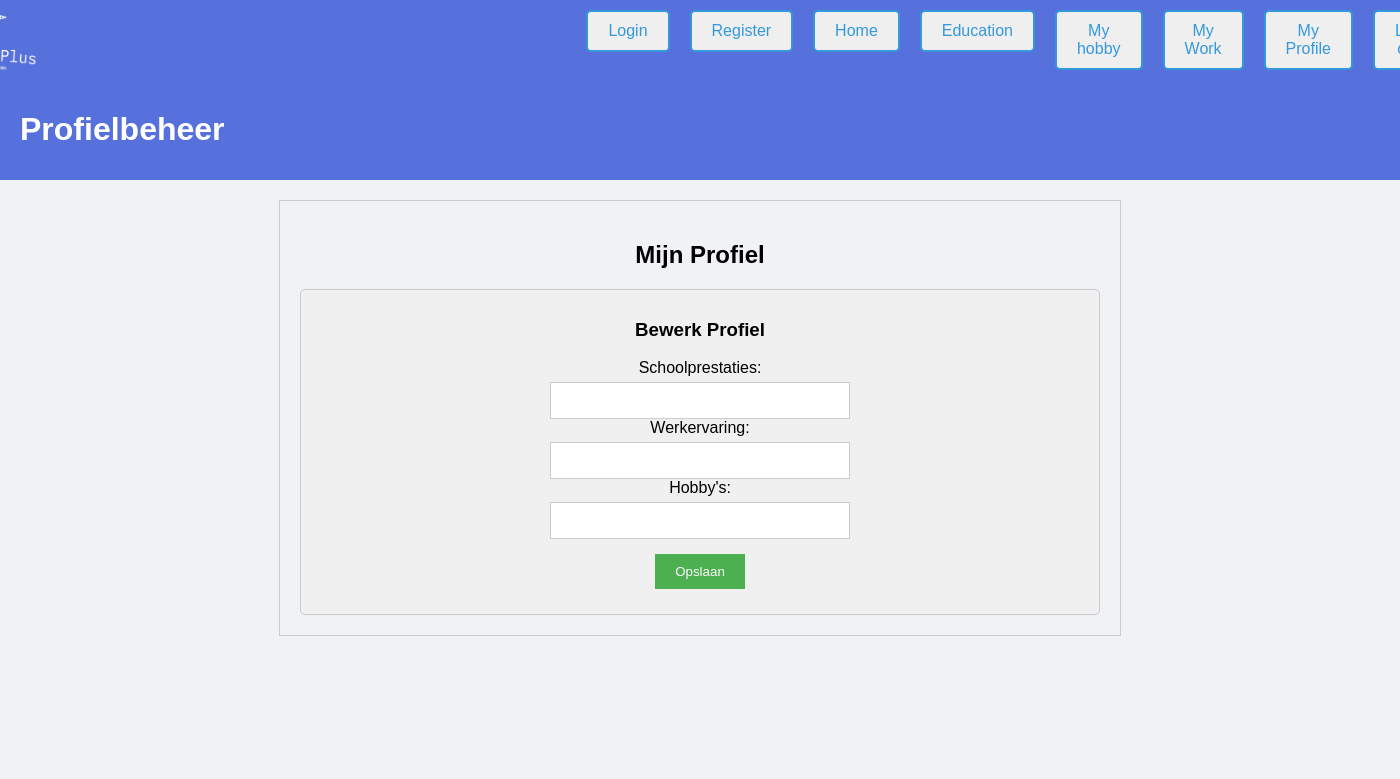
After one commit to pmecpmec/ProfileApp, a PHP site: page /Profile.php in a window 1400 px wide; the page is wider, and only the part inside the window is pictured. The commit adds this page. Shown: the top 779 px of that part. Run offline with PHP 8.4, Linux system fonts and the light colour scheme.

Commit message:
profile aangemaakt

```diff
--- /dev/null
+++ b/ProfileApp/Profile.php
@@ -0,0 +1,74 @@
+<?php
+session_start(); // Start de sessie
+
+// Hier kun je de profielgegevens van de gebruiker uit de database halen
+// en deze in de $profileData array opslaan.
+
+$profileData = array(
+    'school' => 'Mijn School',
+    'work' => 'Mijn Werk',
+    'hobbies' => 'Mijn Hobby\'s'
+);
+
+// Als het bewerkingsformulier wordt ingediend
+if ($_SERVER['REQUEST_METHOD'] === 'POST') {
+    // Hier kun je de ingediende gegevens valideren en bijwerken in de database
+    // Gebruik $_POST['school'], $_POST['work'], $_POST['hobbies'] om de waarden op te halen.
+    // Voeg de logica toe om de gegevens in de database bij te werken.
+
+    // Voorbeeld van het bijwerken van de sessiegegevens
+    $_SESSION['profile'] = array(
+        'school' => $_POST['school'],
+        'work' => $_POST['work'],
+        'hobbies' => $_POST['hobbies']
+    );
+
+    // Je zou hier ook een databaseupdate kunnen toevoegen.
+}
+?>
+<?php
+include 'navigation/nav.php';
+?>
+<!DOCTYPE html>
+<html lang="en">
+<head>
+    <meta charset="UTF-8">
+    <meta name="viewport" content="width=device-width, initial-scale=1.0">
+    <title>Profielbeheer</title>
+    <link rel="stylesheet" href="style.css">
+</head>
+<body>
+
+<div class="header">
+    <h1>Profielbeheer</h1>
+</div>
+
+<div class="profile-container">
+    <h2>Mijn Profiel</h2>
+
+    <!-- Profielinformatie -->
+    <div class="profile-info">
+
+    </div>
+
+    <!-- Profiel bewerken formulier -->
+    <div class="edit-profile-form">
+        <h3>Bewerk Profiel</h3>
+        <form method="POST" action="">
+            <label for="school">Schoolprestaties:</label>
+            <input type="text" id="school" name="school" value="<?php echo isset($_SESSION['profile']['school']) ? $_SESSION['profile']['school'] : ''; ?>" required>
+
+            <label for="work">Werkervaring:</label>
+            <input type="text" id="work" name="work" value="<?php echo isset($_SESSION['profile']['work']) ? $_SESSION['profile']['work'] : ''; ?>" required>
+
+            <label for="hobbies">Hobby's:</label>
+            <input type="text" id="hobbies" name="hobbies" value="<?php echo isset($_SESSION['profile']['hobbies']) ? $_SESSION['profile']['hobbies'] : ''; ?>" required>
+
+            <button type="submit">Opslaan</button>
+        </form>
+    </div>
+</div>
+
+<script src="app.js"></script>
+</body>
+</html>
--- a/ProfileApp/include/db.inc.php
+++ b/ProfileApp/include/db.inc.php
@@ -7,7 +7,7 @@ $dsn= "mysql:host=localhost;dbname=users";
 $dbusername="root";
 
 // This is the password to get into your database
-$dbpass="root";
+$dbpass="";
 
 // Now we try to connect to the database
 try {
--- a/ProfileApp/navigation/nav.php
+++ b/ProfileApp/navigation/nav.php
@@ -16,6 +16,7 @@
           <li><a href="education.php"><button>Education</button></a></li>
           <li><a href="hobby.php"><button>My hobby</button></a></li>
           <li><a href="work.php"><button>My Work</button></a></li>
+          <li><a href="Profile.php"><button>My Profile</button></a></li>
           <li><a href="Logout.php"><button>Log out</button></a>
 
 
--- a/ProfileApp/style.css
+++ b/ProfileApp/style.css
@@ -303,20 +303,7 @@ form a:hover {
 
 /* Button Deze Button Ligt bij de privacy page */
 
-.settings{
-  display: flex;
-  justify-content: center;
-  width: 200px; /* Set the width of the block */
-  height: 200px; /* Set the height of the block */
-  background-color: rgba(255, 0, 0, 0.5); /* Set transparent red background */
-  margin: 20px; /* Add margin for spacing */
-  padding: 10px; /* Add padding for inner space */
-  border: 2px solid #000; /* Add a border with black color */
-  border-radius: 10px; /* Add border-radius for rounded corners */
-  text-align: center; /* Center the text horizontally */
-  line-height: 1.5; /* Adjust line-height based on content */
-  color: #fff; /* Set the text color to white */
-}
+
 
 .formam {
   width: 300px;
@@ -394,3 +381,21 @@ form a:hover {
 .gitbtn:hover {
   color: #889BE7; /* Set the text color on hover */
 }
+
+.profile-container {
+  max-width: 800px;
+  margin: 20px auto;
+  padding: 20px;
+  border: 1px solid #ccc;
+}
+
+.profile-info {
+  margin-bottom: 20px;
+}
+
+.edit-profile-form {
+  background-color: #f0f0f0;
+  padding: 10px;
+  border: 1px solid #ccc;
+  border-radius: 5px
+}
```
